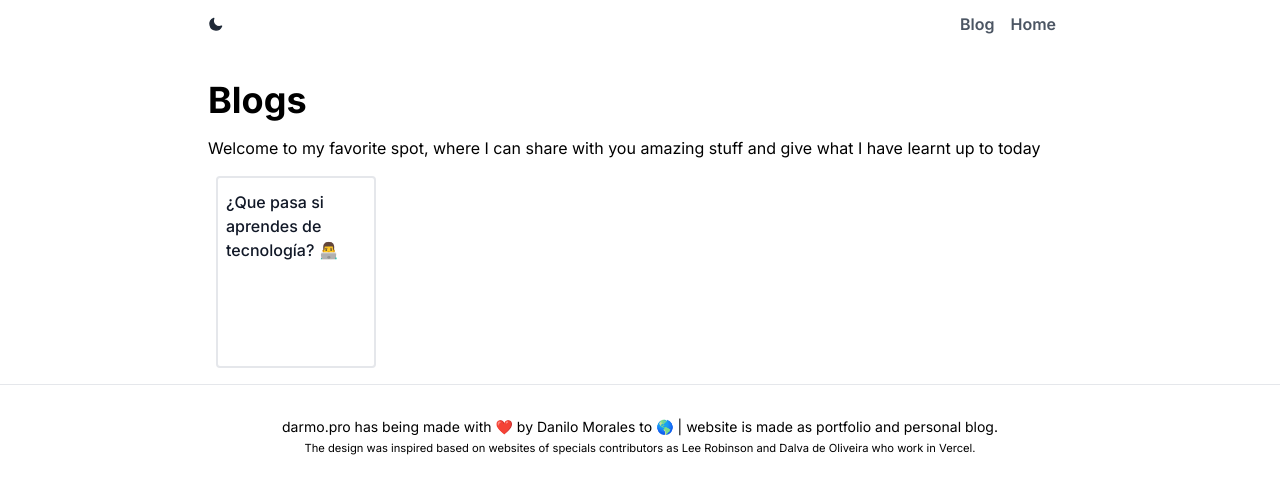
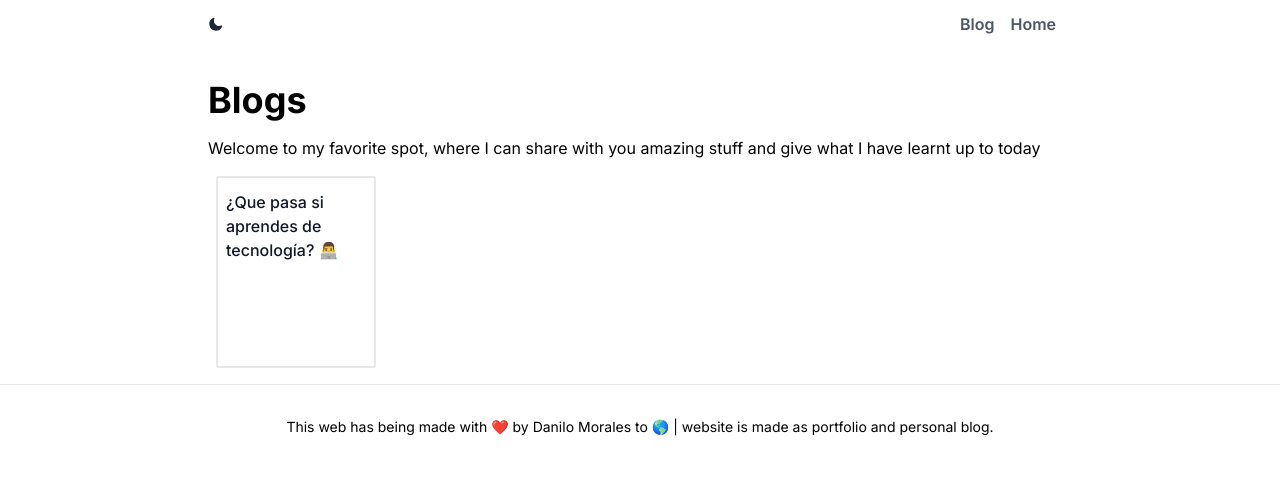
Before and after one commit to darmo1/darmo.pro, a Next.js app: page /blog in a window 1280 px wide. Shown: the top 494 px of the page. Built offline with nearby package versions, Linux system fonts and the light colour scheme.

Commit message:
Update Container.js

```diff
--- a/components/Container.js
+++ b/components/Container.js
@@ -84,8 +84,7 @@ const Container = (props) => {
       </main>
       <hr/>
       <footer className="max-w-4xl mx-auto text-sm my-4 text-center px-8 py-4">
-        darmo.pro has being made with <span className="text-red-500 ">❤️</span> by Danilo Morales to 🌎 | website is made as portfolio and personal blog.   <br />
-        <small>The design was inspired based on websites of specials contributors as  Lee Robinson and Dalva de Oliveira who work in Vercel.</small>
+        This web has being made with <span className="text-red-500 ">❤️</span> by Danilo Morales to 🌎 | website is made as portfolio and personal blog.   <br />
       </footer>
     </div>
   );
```
